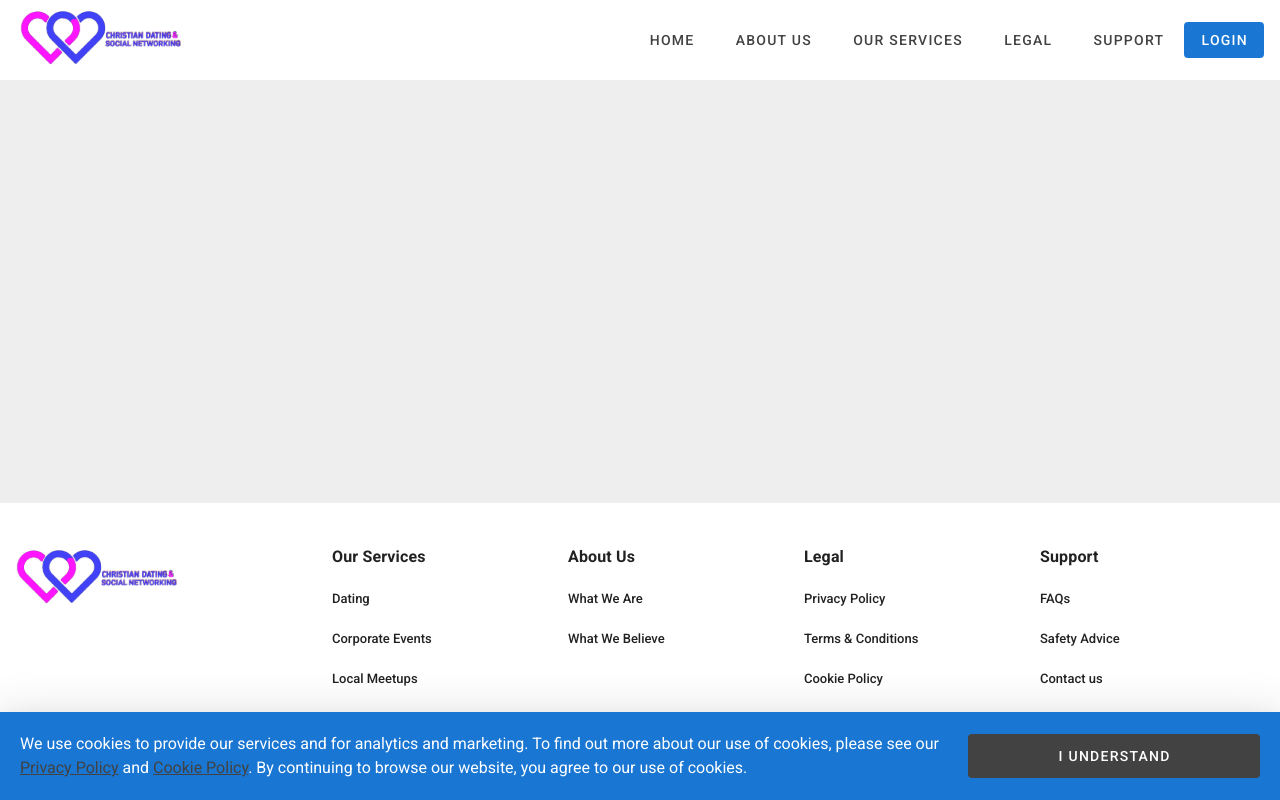
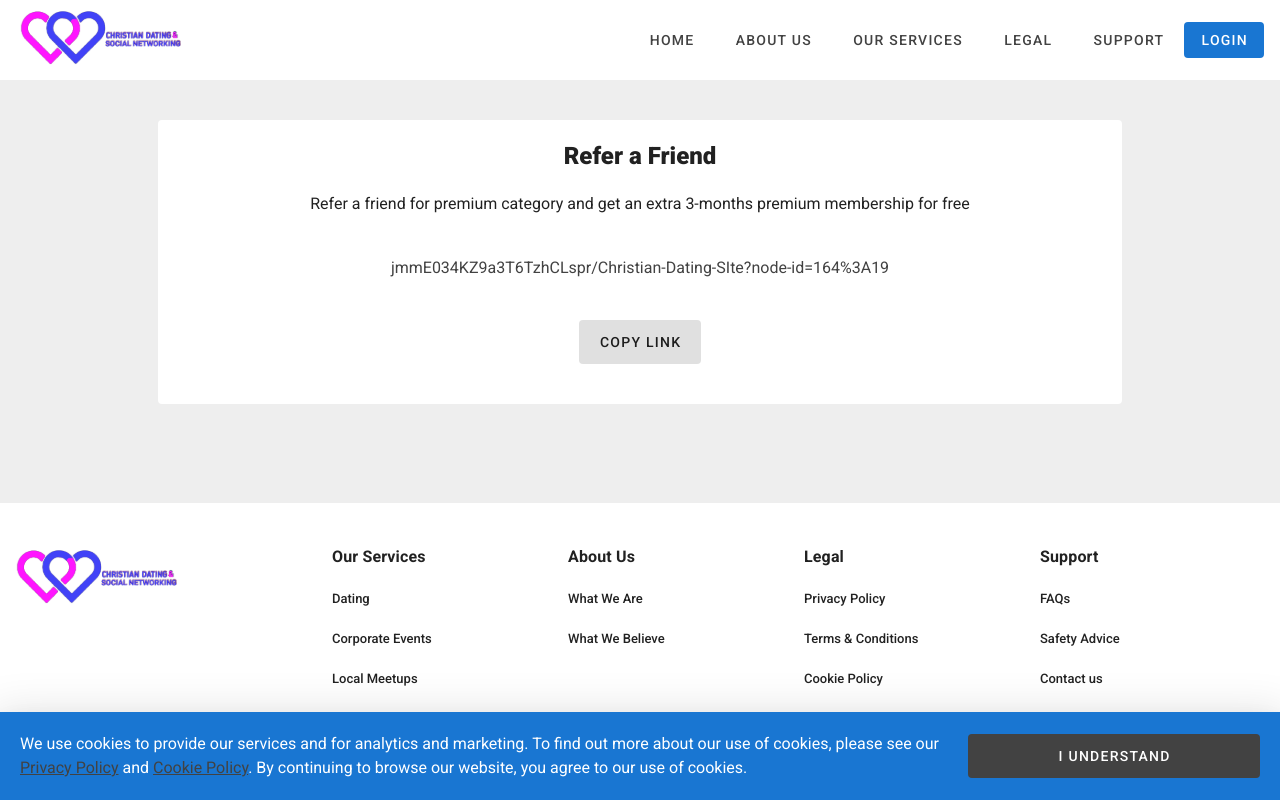
Before and after one commit to symplytheo/christian-dating-site, a Nuxt app: page /account/referral in a window 1280 px wide. Before the commit this address had no page. Built offline with nearby package versions, Linux system fonts and the light colour scheme.

Commit message:
create referral page

```diff
--- /dev/null
+++ b/pages/account/referral.vue
@@ -0,0 +1,46 @@
+<template>
+  <v-container class="py-10">
+    <v-row justify="center" align="center" class="fill-height">
+      <v-col cols="12" sm="11" md="10">
+        <v-card flat class="pa-5">
+          <h2 class="text-center font-weight-black text-h5 mb-5">
+            Refer a Friend
+          </h2>
+          <div class="text-center pb-5">
+            <p>
+              Refer a friend for premium category and get an extra 3-months
+              premium membership for free
+            </p>
+            <p class="secondary--text my-10">
+              {{ link }}
+            </p>
+            <v-btn
+              depressed
+              large
+              color="grey lighten-2"
+              @click="copyToClipboard"
+            >
+              Copy Link
+            </v-btn>
+          </div>
+        </v-card>
+      </v-col>
+    </v-row>
+  </v-container>
+</template>
+
+<script>
+export default {
+  data: () => ({
+    link: 'jmmE034KZ9a3T6TzhCLspr/Christian-Dating-SIte?node-id=164%3A19',
+  }),
+  head() {
+    return { title: 'Refer a Friend' }
+  },
+  methods: {
+    copyToClipboard() {
+      navigator.clipboard.writeText(this.link)
+    },
+  },
+}
+</script>
```
